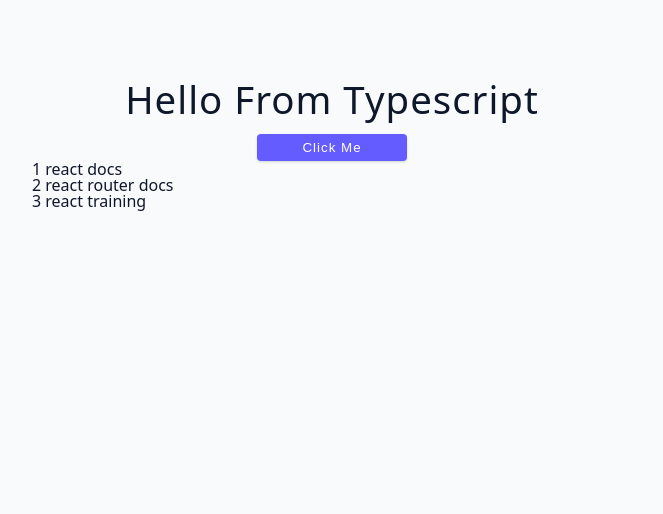
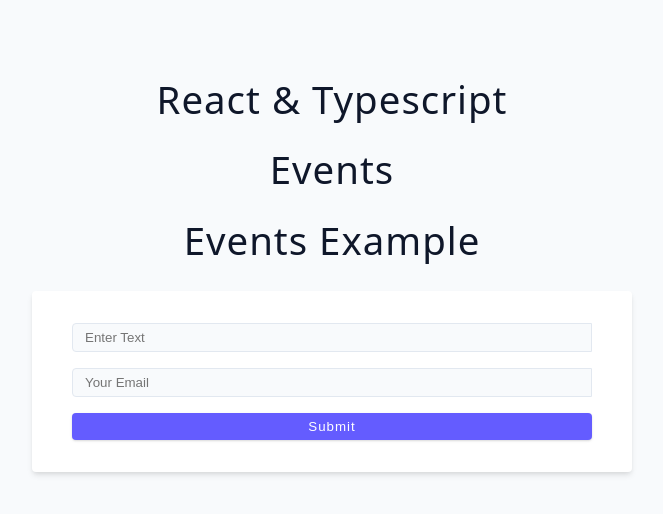
Before and after one commit to hthelearner7/learning-typescript, a React (Vite) app in the folder 02-ts-react-essentials/: page / in a window 1280 px wide. Shown: the top 514 px of the page, without its empty margins (308-971 px from the left). Built offline with nearby package versions, Linux system fonts and the light colour scheme.

Commit message:
04-events

```diff
--- a/02-ts-react-essentials/src/App.tsx
+++ b/02-ts-react-essentials/src/App.tsx
@@ -1,6 +1,7 @@
 // import Component from "./starter/01-return";
 // import Component from "./starter/02-props";
-import Component from "./starter/03-state";
+// import Component from "./starter/03-state";
+import Component from "./starter/04-events";
 
 function App() {
     return (
--- a/02-ts-react-essentials/src/starter/04-events/index.tsx
+++ b/02-ts-react-essentials/src/starter/04-events/index.tsx
@@ -1,8 +1,62 @@
+import { useState } from "react";
+
 function Component() {
+    const [text, setText] = useState("");
+    const [email, setEmail] = useState("");
+    const handleChange = (e: React.ChangeEvent<HTMLInputElement>) => {
+        setEmail(e.target.value);
+    };
+
+    type Person = {
+        name: string;
+    };
+
+    const handleSubmit = (e: React.FormEvent<HTMLFormElement>) => {
+        e.preventDefault();
+        alert("gelo");
+
+        // const formData = new FormData(e.target as HTMLFormElement);
+        const formData = new FormData(e.currentTarget);
+        // console.log("text", formData.get("text"));
+
+        const data = Object.fromEntries(formData);
+        console.log(data);
+
+        const person: Person = { name: data.text as string };
+        console.log(person);
+
+        setText("");
+        setEmail("");
+    };
     return (
         <div>
             <h2>React & Typescript</h2>
             <h2>Events</h2>
+            <section>
+                <h2>events example</h2>
+                <form className="form" onSubmit={handleSubmit}>
+                    <input
+                        className="form-input mb-1"
+                        type="text"
+                        name="text"
+                        value={text}
+                        onChange={(e) => setText(e.target.value)}
+                        placeholder="Enter Text"
+                    />
+
+                    <input
+                        type="email"
+                        name="email"
+                        className="form-input mb-1"
+                        value={email}
+                        onChange={handleChange}
+                        placeholder="Your Email"
+                    />
+                    <button type="submit" className="btn btn-block">
+                        submit
+                    </button>
+                </form>
+            </section>
         </div>
     );
 }
```
Lines whose indentation alone changed are shown as unchanged.
